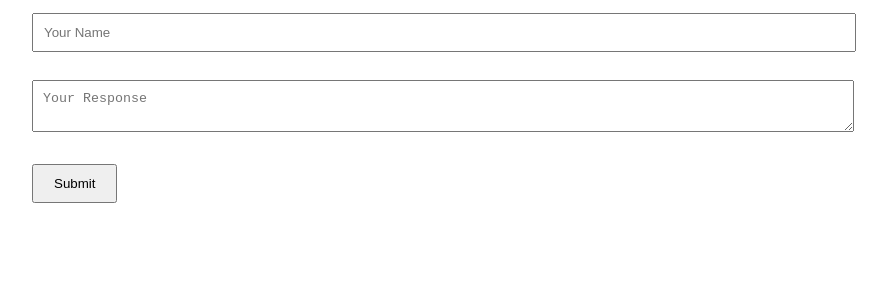
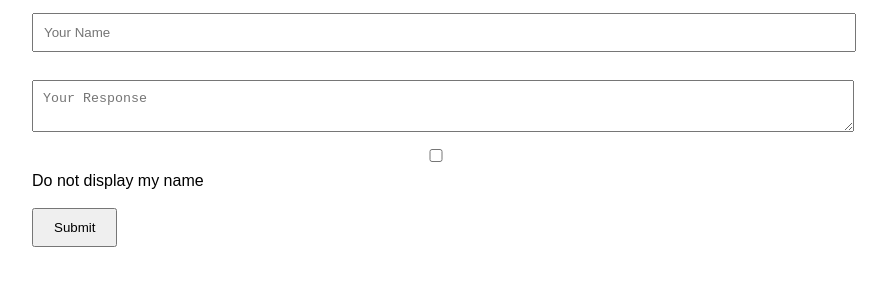
Before and after one commit to vrbanator/survey-site, a plain HTML site: page index.html in a window 1280 px wide. Shown: the part 129-414 px from the top of the page, without its empty margins (208-1095 px from the left). Drawn offline with Linux system fonts and the light colour scheme.

Commit message:
Update index.html

```diff
--- a/index.html
+++ b/index.html
@@ -47,7 +47,17 @@ method="POST"
     placeholder="Your Response"
     required></textarea>
 
-  <br><br>
+  <br>
+
+<label>
+  <input
+    type="checkbox"
+    name="anonymous"
+    value="Yes">
+  Do not display my name
+</label>
+
+<br><br>
 
   <button type="submit">
     Submit
```
